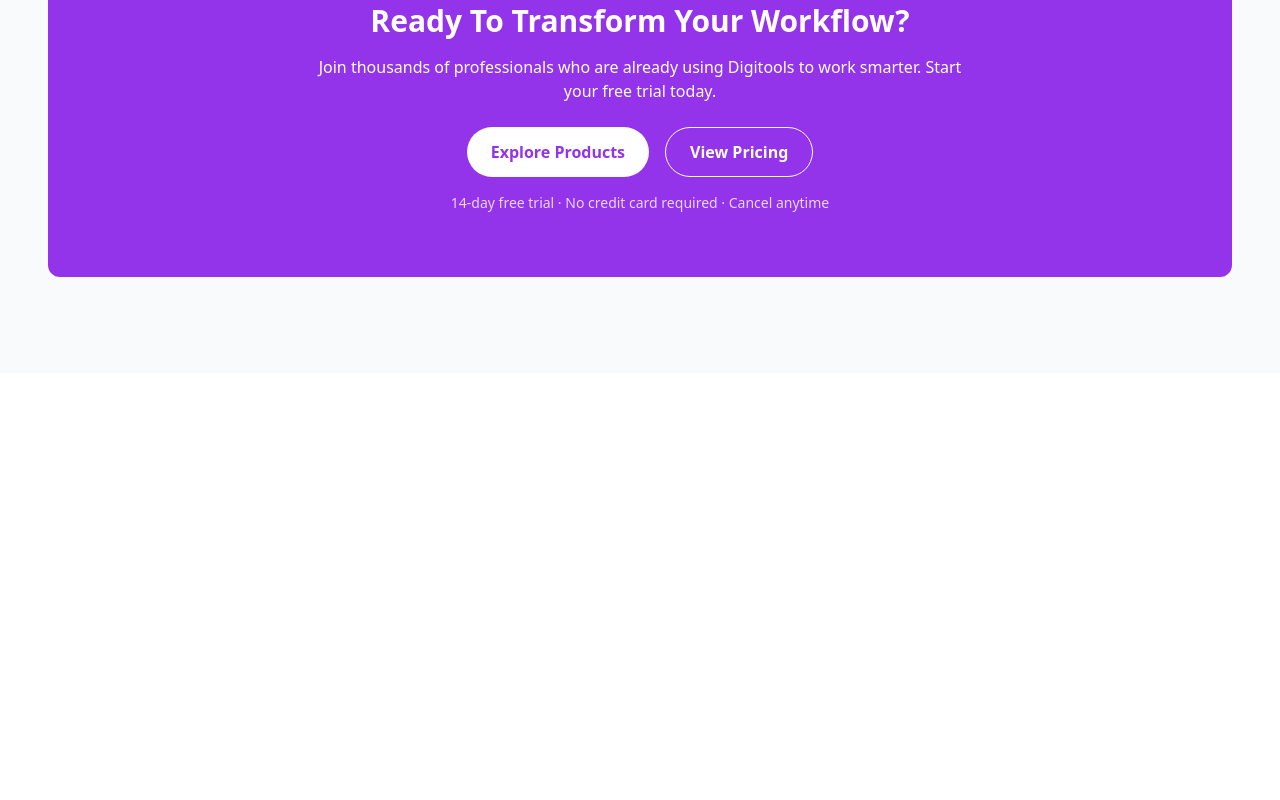
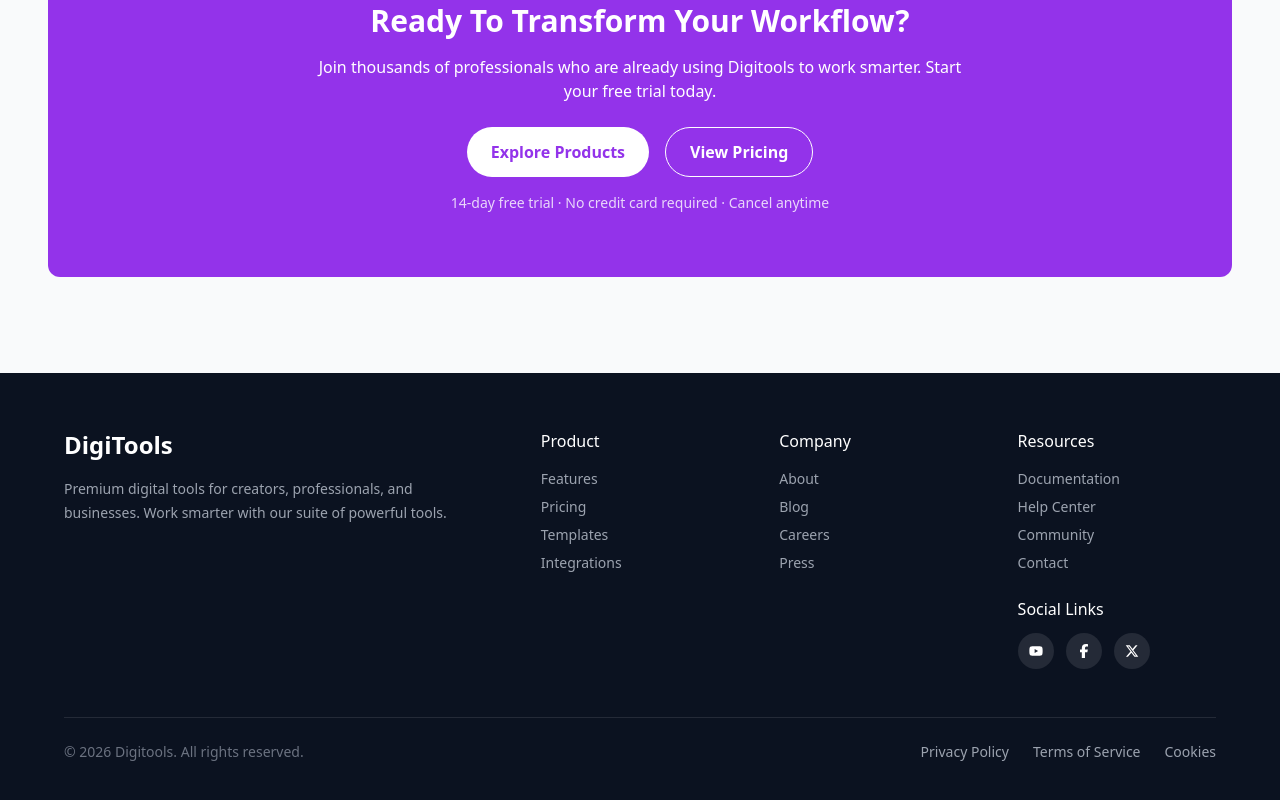
Before and after one commit to SakiAlAmin01/Programming-Hero-Assignment-6, a React (Vite) app: page / in a window 1280 px wide. Shown: the part 3498-4298 px from the top of the page. Before the commit the page ends 3871 px from the top, so only its background shows below. Built offline with nearby package versions, Linux system fonts and the light colour scheme.

Commit message:
Footer Section

```diff
--- a/package.json
+++ b/package.json
@@ -13,6 +13,7 @@
     "daisyui": "^5.5.19",
     "react": "^19.2.4",
     "react-dom": "^19.2.4",
+    "react-icons": "^5.6.0",
     "react-toastify": "^11.0.5"
   },
   "devDependencies": {
--- a/src/App.jsx
+++ b/src/App.jsx
@@ -3,6 +3,8 @@
 import StatsBar from "./Stats";
 import Products from "./product";
 import Pricing from "./pricing";
+import Footer from "./footer";
+
 
 
 function App() {
@@ -13,6 +15,7 @@
       <StatsBar />
       <Products />
       <Pricing />
+      <Footer />
     </>
   );
 }
--- /dev/null
+++ b/src/footer.jsx
@@ -0,0 +1,98 @@
+import React from "react";
+import { FaYoutube, FaFacebookF, FaXTwitter } from "react-icons/fa6";
+
+export default function Footer() {
+  return (
+    <footer className="bg-[#0B1220] text-gray-400 px-6 lg:px-16 py-14">
+      <div className="max-w-7xl mx-auto">
+
+        {/* Top Grid */}
+        <div className="grid md:grid-cols-2 lg:grid-cols-5 gap-10">
+
+          {/* Left Info */}
+          <div className="lg:col-span-2">
+            <h2 className="text-white text-2xl font-semibold">
+              DigiTools
+            </h2>
+            <p className="mt-4 text-sm leading-6 max-w-sm">
+              Premium digital tools for creators, professionals, and businesses.
+              Work smarter with our suite of powerful tools.
+            </p>
+          </div>
+
+          {/* Product */}
+          <div>
+            <h4 className="text-white font-medium mb-4">Product</h4>
+            <ul className="space-y-2 text-sm">
+              <li className="hover:text-white cursor-pointer">Features</li>
+              <li className="hover:text-white cursor-pointer">Pricing</li>
+              <li className="hover:text-white cursor-pointer">Templates</li>
+              <li className="hover:text-white cursor-pointer">Integrations</li>
+            </ul>
+          </div>
+
+          {/* Company */}
+          <div>
+            <h4 className="text-white font-medium mb-4">Company</h4>
+            <ul className="space-y-2 text-sm">
+              <li className="hover:text-white cursor-pointer">About</li>
+              <li className="hover:text-white cursor-pointer">Blog</li>
+              <li className="hover:text-white cursor-pointer">Careers</li>
+              <li className="hover:text-white cursor-pointer">Press</li>
+            </ul>
+          </div>
+
+          {/* Resources + Social */}
+          <div>
+            <h4 className="text-white font-medium mb-4">Resources</h4>
+            <ul className="space-y-2 text-sm">
+              <li className="hover:text-white cursor-pointer">Documentation</li>
+              <li className="hover:text-white cursor-pointer">Help Center</li>
+              <li className="hover:text-white cursor-pointer">Community</li>
+              <li className="hover:text-white cursor-pointer">Contact</li>
+            </ul>
+
+            {/* Social */}
+            <div className="mt-6">
+              <h4 className="text-white font-medium mb-3">
+                Social Links
+              </h4>
+              <div className="flex gap-3">
+                <div className="w-9 h-9 flex items-center justify-center bg-white/10 rounded-full hover:bg-white/20 cursor-pointer">
+                  <FaYoutube className="text-white text-sm" />
+                </div>
+                <div className="w-9 h-9 flex items-center justify-center bg-white/10 rounded-full hover:bg-white/20 cursor-pointer">
+                  <FaFacebookF className="text-white text-sm" />
+                </div>
+                <div className="w-9 h-9 flex items-center justify-center bg-white/10 rounded-full hover:bg-white/20 cursor-pointer">
+                  <FaXTwitter className="text-white text-sm" />
+                </div>
+              </div>
+            </div>
+          </div>
+        </div>
+
+        {/* Divider */}
+        <div className="border-t border-white/10 mt-12 pt-6 flex flex-col lg:flex-row justify-between items-center text-sm">
+
+          <p className="text-gray-500">
+            © 2026 Digitools. All rights reserved.
+          </p>
+
+          <div className="flex gap-6 mt-4 lg:mt-0">
+            <span className="hover:text-white cursor-pointer">
+              Privacy Policy
+            </span>
+            <span className="hover:text-white cursor-pointer">
+              Terms of Service
+            </span>
+            <span className="hover:text-white cursor-pointer">
+              Cookies
+            </span>
+          </div>
+        </div>
+
+      </div>
+    </footer>
+  );
+}
```
Also changed, not shown: 1 other file (tests, documents, lock files or other folders).
